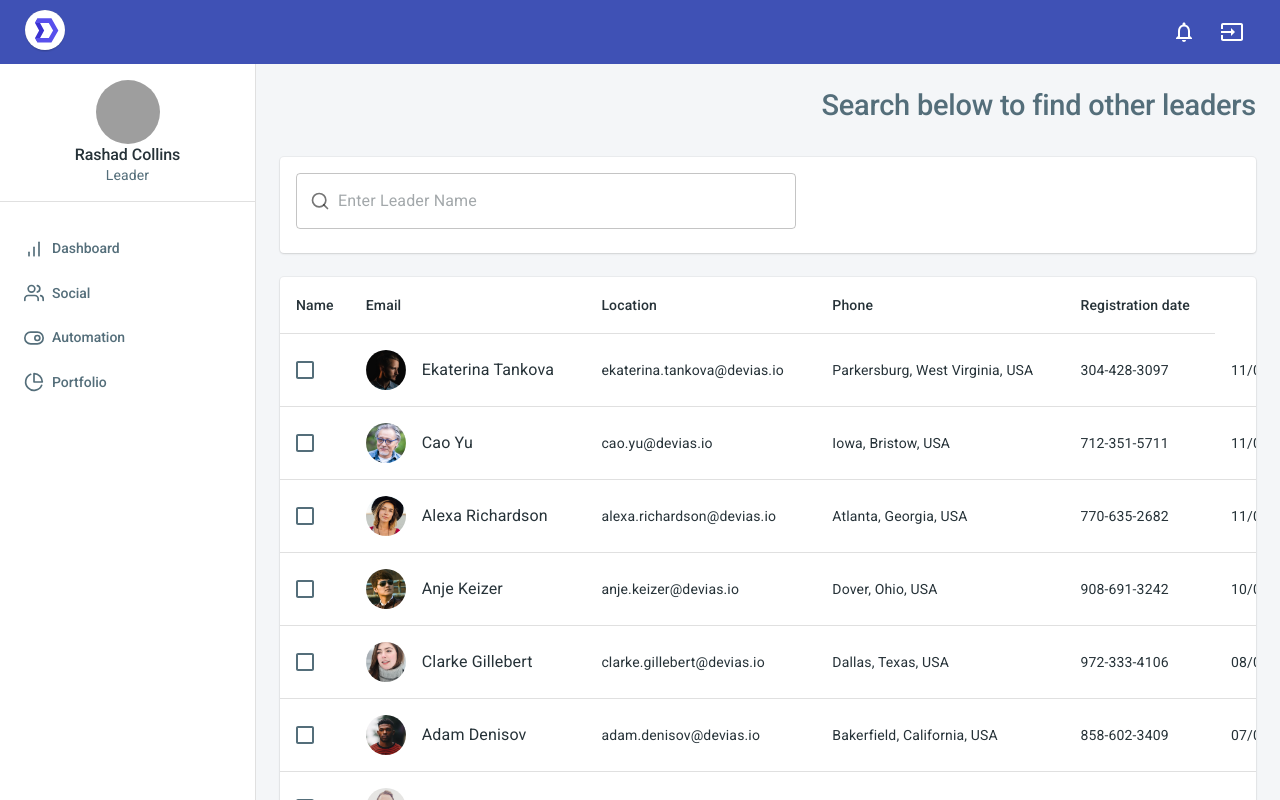
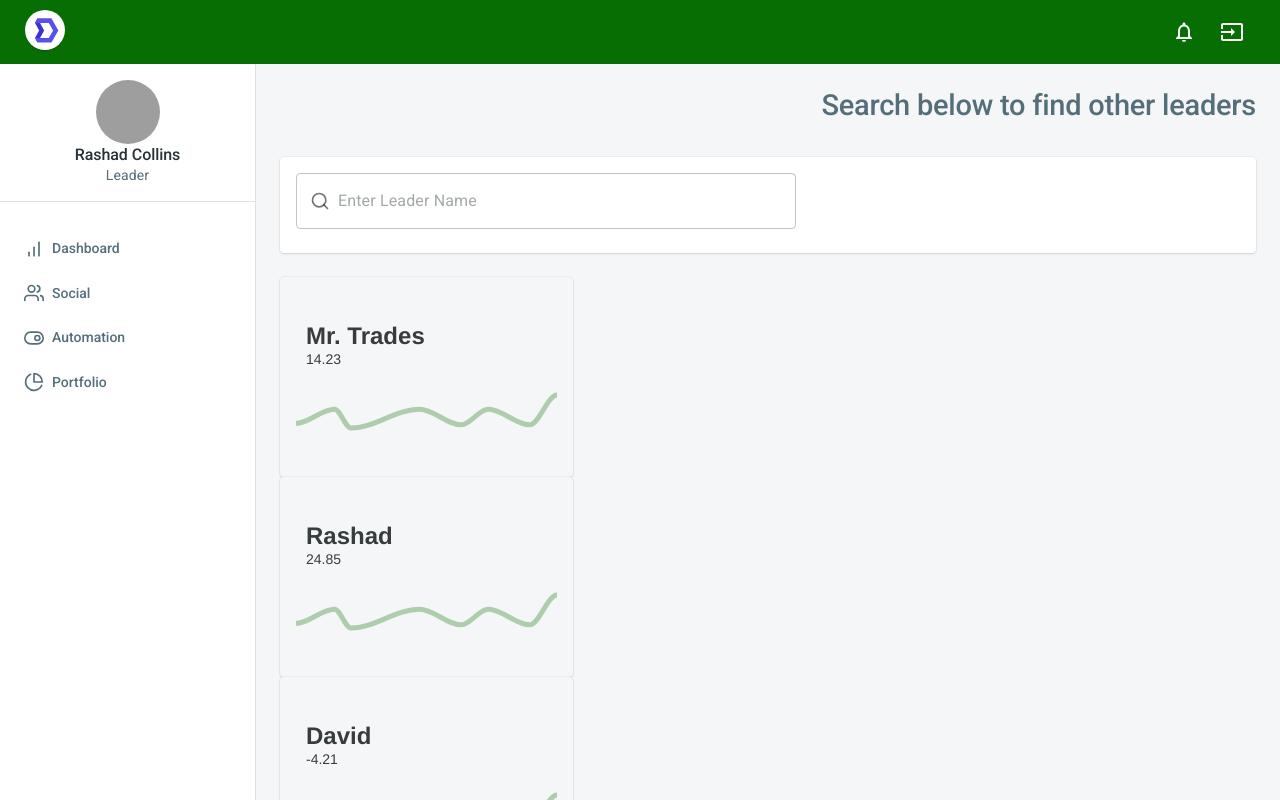
Before and after one commit to rcollins22/Capstone, a React (Create React App) app in the folder frontEnd/: page /follower/social in a window 1280 px wide. Built offline with nearby package versions, Linux system fonts and the light colour scheme; grey boxes are pictures that could not be loaded.

Commit message:
created leader sparkline cards

```diff
--- a/frontEnd/src/theme/index.js
+++ b/frontEnd/src/theme/index.js
@@ -10,7 +10,7 @@ const theme = createMuiTheme({
       paper: colors.common.white
     },
     primary: {
-      main: colors.indigo[500]
+      main: '#066E03'
     },
     secondary: {
       main: colors.indigo[500]
--- /dev/null
+++ b/frontEnd/src/views/automation/LeaderCard.js
@@ -0,0 +1,106 @@
+import React from 'react';
+import PropTypes from 'prop-types';
+import clsx from 'clsx';
+import {
+  Avatar,
+  Box,
+  Card,
+  CardContent,
+  Divider,
+  Grid,
+  Typography,
+  makeStyles
+} from '@material-ui/core';
+
+import AreaChart from '../../mixins/AreaChart';
+
+// const useStyles = makeStyles(theme => ({
+//   root: {
+//     display: 'flex',
+//     flexDirection: 'column'
+//   },
+//   statsItem: {
+//     alignItems: 'center',
+//     display: 'flex'
+//   },
+//   statsIcon: {
+//     marginRight: theme.spacing(1)
+//   }
+// }));
+
+const useStyles = makeStyles(theme => ({
+  root: {
+    backgroundColor: theme.palette.background.dark,
+    maxHeight: 200,
+    width: '30%',
+    paddingBottom: theme.spacing(3),
+    paddingTop: theme.spacing(3)
+  }
+}));
+
+export default function LeaderCard({ name, chg, ...rest }) {
+
+  const classes = useStyles();
+  const series = [
+    {
+      name: 'XYZ MOTORS',
+      data: [
+        [1, 34],
+        [3.8, 43],
+        [5, 31],
+        [10, 43],
+        [13, 33],
+        [15, 43],
+        [18, 33],
+        [20, 52]
+      ]
+    }
+  ];
+  let options = {
+    chart: {
+      type: 'area',
+      height: 160,
+      sparkline: {
+        enabled: true
+      }
+    },
+    stroke: {
+      curve: 'smooth'
+    },
+    fill: {
+      opacity: 0.3,
+      color: '#0A6D03'
+    },
+    yaxis: {
+      min: 0
+    },
+    colors: ['#0A6D03'],
+    title: {
+      text: `${name}`,
+      offsetX: 0,
+      style: {
+        fontSize: '24px'
+      }
+    },
+    subtitle: {
+      text: `${chg}`,
+      offsetX: 0,
+      style: {
+        fontSize: '14px'
+      }
+    }
+  };
+
+  return (
+    <Card className={clsx(classes.root)} {...rest}>
+      <CardContent>
+        <AreaChart series={series} options={options} />
+      </CardContent>
+    </Card>
+  );
+}
+
+LeaderCard.propTypes = {
+  className: PropTypes.string,
+  product: PropTypes.object.isRequired
+};
--- a/frontEnd/src/views/automation/ProductCard.js
+++ /dev/null
@@ -1,120 +0,0 @@
-import React from 'react';
-import PropTypes from 'prop-types';
-import clsx from 'clsx';
-import {
-  Avatar,
-  Box,
-  Card,
-  CardContent,
-  Divider,
-  Grid,
-  Typography,
-  makeStyles
-} from '@material-ui/core';
-import AccessTimeIcon from '@material-ui/icons/AccessTime';
-import GetAppIcon from '@material-ui/icons/GetApp';
-
-const useStyles = makeStyles((theme) => ({
-  root: {
-    display: 'flex',
-    flexDirection: 'column'
-  },
-  statsItem: {
-    alignItems: 'center',
-    display: 'flex'
-  },
-  statsIcon: {
-    marginRight: theme.spacing(1)
-  }
-}));
-
-const ProductCard = ({ className, product, ...rest }) => {
-  const classes = useStyles();
-
-  return (
-    <Card
-      className={clsx(classes.root, className)}
-      {...rest}
-    >
-      <CardContent>
-        <Box
-          display="flex"
-          justifyContent="center"
-          mb={3}
-        >
-          <Avatar
-            alt="Product"
-            src={product.media}
-            variant="square"
-          />
-        </Box>
-        <Typography
-          align="center"
-          color="textPrimary"
-          gutterBottom
-          variant="h4"
-        >
-          {product.title}
-        </Typography>
-        <Typography
-          align="center"
-          color="textPrimary"
-          variant="body1"
-        >
-          {product.description}
-        </Typography>
-      </CardContent>
-      <Box flexGrow={1} />
-      <Divider />
-      <Box p={2}>
-        <Grid
-          container
-          justify="space-between"
-          spacing={2}
-        >
-          <Grid
-            className={classes.statsItem}
-            item
-          >
-            <AccessTimeIcon
-              className={classes.statsIcon}
-              color="action"
-            />
-            <Typography
-              color="textSecondary"
-              display="inline"
-              variant="body2"
-            >
-              Updated 2hr ago
-            </Typography>
-          </Grid>
-          <Grid
-            className={classes.statsItem}
-            item
-          >
-            <GetAppIcon
-              className={classes.statsIcon}
-              color="action"
-            />
-            <Typography
-              color="textSecondary"
-              display="inline"
-              variant="body2"
-            >
-              {product.totalDownloads}
-              {' '}
-              Downloads
-            </Typography>
-          </Grid>
-        </Grid>
-      </Box>
-    </Card>
-  );
-};
-
-ProductCard.propTypes = {
-  className: PropTypes.string,
-  product: PropTypes.object.isRequired
-};
-
-export default ProductCard;
--- a/frontEnd/src/views/automation/index.js
+++ b/frontEnd/src/views/automation/index.js
@@ -7,7 +7,7 @@ import {
   makeStyles
 } from '@material-ui/core';
 import Page from 'src/components/Page';
-import ProductCard from './ProductCard';
+import ProductCard from './LeaderCard';
 import data from './data';
 
 
--- /dev/null
+++ b/frontEnd/src/views/social/FollowerSocialView.js
@@ -0,0 +1,50 @@
+import React, { useState } from 'react';
+import { Box, Container, makeStyles } from '@material-ui/core';
+import Page from 'src/components/Page';
+import Leaders from './Leaders';
+import Toolbar from './Toolbar';
+import data from './data';
+import LeaderCard from '../automation/LeaderCard';
+import Grid from '@material-ui/core/Grid';
+
+const useStyles = makeStyles(theme => ({
+  root: {
+    backgroundColor: theme.palette.background.dark,
+    minHeight: '100%',
+    paddingBottom: theme.spacing(3),
+    paddingTop: theme.spacing(3)
+  }
+}));
+
+const FollowerSocialView = () => {
+  const classes = useStyles();
+  let leaders = [
+    { name: 'Mr. Trades', chg: 14.23 },
+    { name: 'Rashad', chg: 24.85 },
+    { name: 'David', chg: -4.21 },
+    { name: 'Nathan', chg: 13.34 },
+    { name: 'Carrie', chg: -10.45 },
+    { name: 'Allie', chg: 1.03 },
+    { name: 'Clint', chg: 2.34 },
+    { name: 'Adnan', chg: -12.45 },
+    { name: 'Dana', chg: 0.04 },
+    { name: 'Kevin', chg: -2.41 }
+  ];
+
+  return (
+    <Page className={classes.root} title="Leaders">
+      <Container maxWidth={false}>
+        <Toolbar />
+        <Box mt={3}>
+          <Grid>
+              {leaders.map(({name,chg}) =>(
+                  <LeaderCard name = {name} chg = {chg}/>
+              ))}
+          </Grid>
+        </Box>
+      </Container>
+    </Page>
+  );
+};
+
+export default FollowerSocialView;
--- a/frontEnd/src/views/social/index.js
+++ b/frontEnd/src/views/social/LeaderListView.js
@@ -20,7 +20,7 @@ const useStyles = makeStyles((theme) => ({
 
 const LeaderListView = () => {
   const classes = useStyles();
-  const [customers] = useState(data);
+  const [leaders] = useState(data);
 
   return (
     <Page
@@ -30,7 +30,7 @@ const LeaderListView = () => {
       <Container maxWidth={false}>
         <Toolbar />
         <Box mt={3}>
-          <Leaders customers={customers} />
+          <Leaders leaders={leaders} />
         </Box>
       </Container>
     </Page>
```
Also changed, not shown: frontEnd/src/routes.js (+6 -5 lines).
